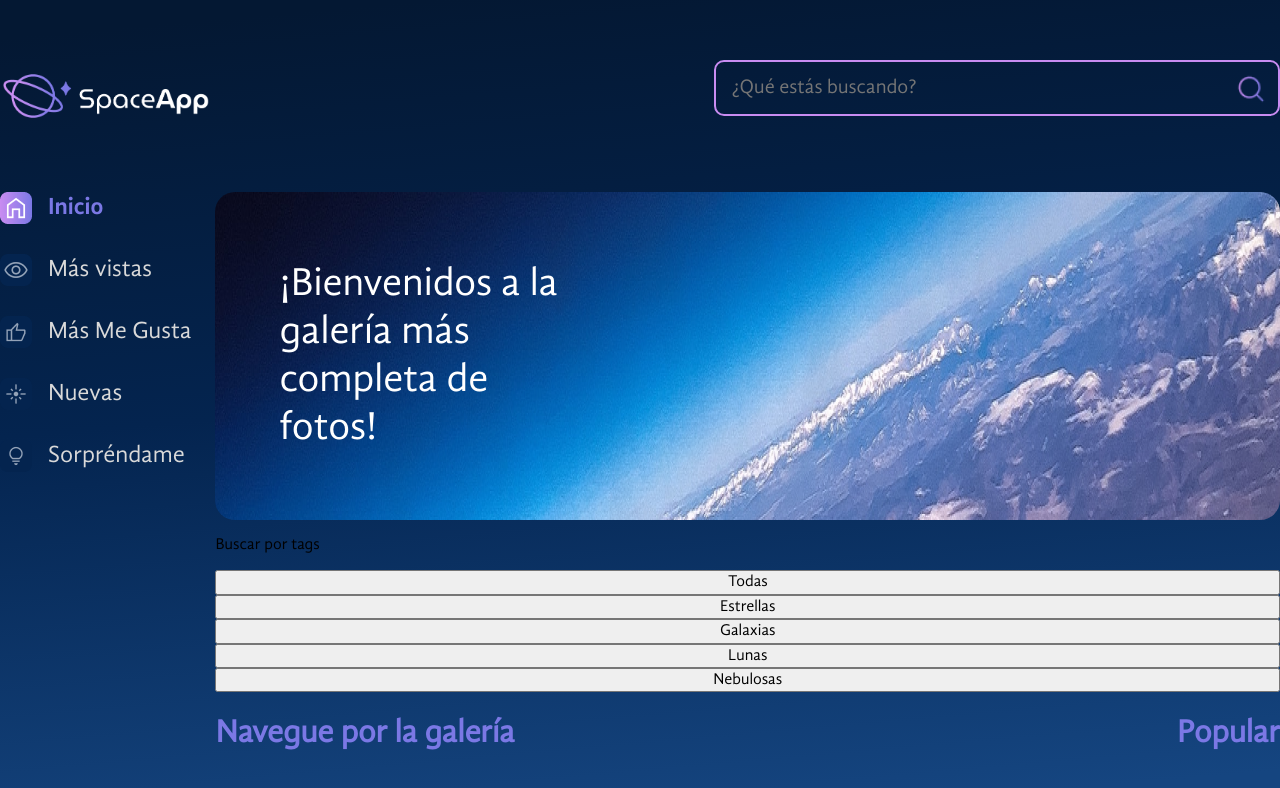
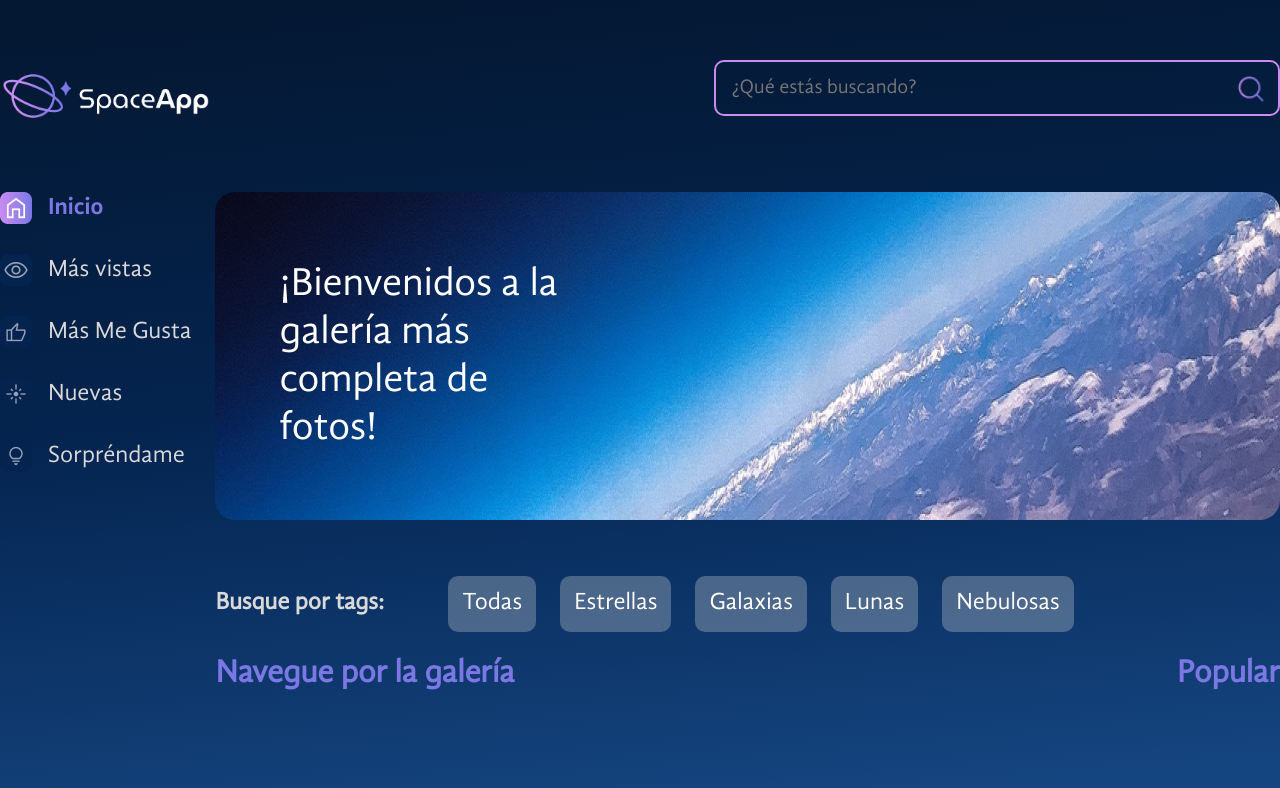
Before and after one commit to Mariq12/space-app-vite, a React (Vite) app: page / in a window 1280 px wide. Shown: the top 788 px of the page. Built offline with nearby package versions, Linux system fonts and the light colour scheme.

Commit message:
Se agrega diseño a las tags

```diff
--- a/src/components/gallery/Gallery.jsx
+++ b/src/components/gallery/Gallery.jsx
@@ -1,5 +1,5 @@
 import Title from "../title/Title";
-import Tag from "./tags/Tag";
+import Tag from "./tags/Tags";
 import Popular from "./popular/Popular";
 import styled from 'styled-components';
 
--- a/src/components/gallery/tags/Tag.jsx
+++ /dev/null
@@ -1,16 +0,0 @@
-import tags from './tags.json';
-
-const Tag = () => {
-  return (
-    <>
-    <p>Buscar por tags</p>
-    {tags.map((tag) => {
-      return (
-        <button key={tag.id}>{tag.titulo}</button>
-      );
-    } )}
-    </>
-  );
-};
-
-export default Tag;
--- /dev/null
+++ b/src/components/gallery/tags/Tags.jsx
@@ -0,0 +1,47 @@
+import { styled } from 'styled-components';
+import tags from './tags.json'
+
+const TagsContainer = styled.section`
+    display: flex;
+    align-items: center;
+    gap: 64px;
+    margin-top: 56px;
+`
+
+const TagTitulo = styled.h3`
+    color: #D9D9D9;
+    font-size: 24px;
+    margin: 0;
+`;
+
+const Tag = styled.button`
+    font-size: 24px;
+    color: #FFFFFF;
+    background: rgba(217, 217, 217, 0.3);
+    border-radius: 10px;
+    cursor: pointer;
+    transition: background-color 0.3s ease;
+    padding: 12px;
+    box-sizing: border-box;
+    border: 2px solid transparent;
+    &:hover {
+      border-color: #C98CF1;
+    }
+`
+
+const Div = styled.div`
+    display: flex;
+    gap: 24px;
+    justify-content: end;
+`
+
+const Tags = () => {
+    return <TagsContainer>
+        <TagTitulo>Busque por tags:</TagTitulo>
+        <Div>
+            {tags.map(tag => <Tag key={tag.id}>{tag.titulo}</Tag>)}
+        </Div>
+    </TagsContainer>
+}
+
+export default Tags
```
